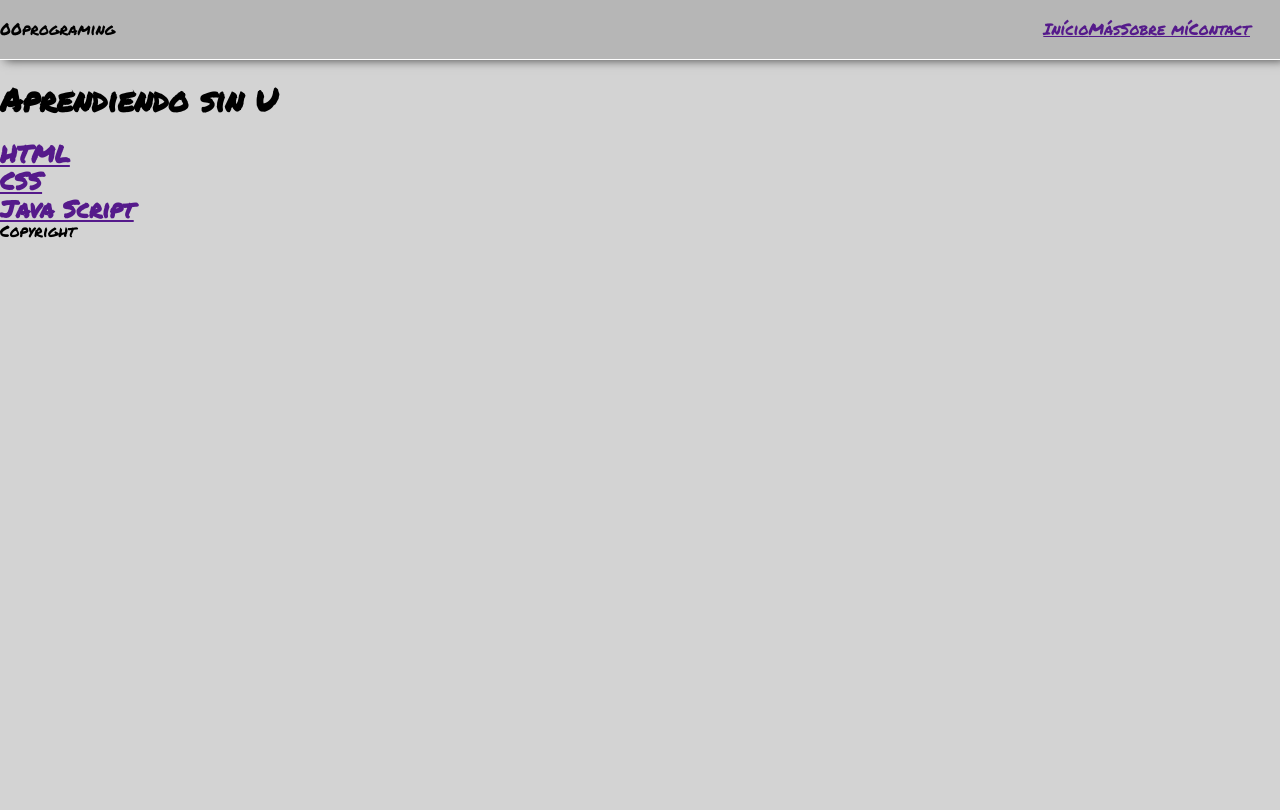
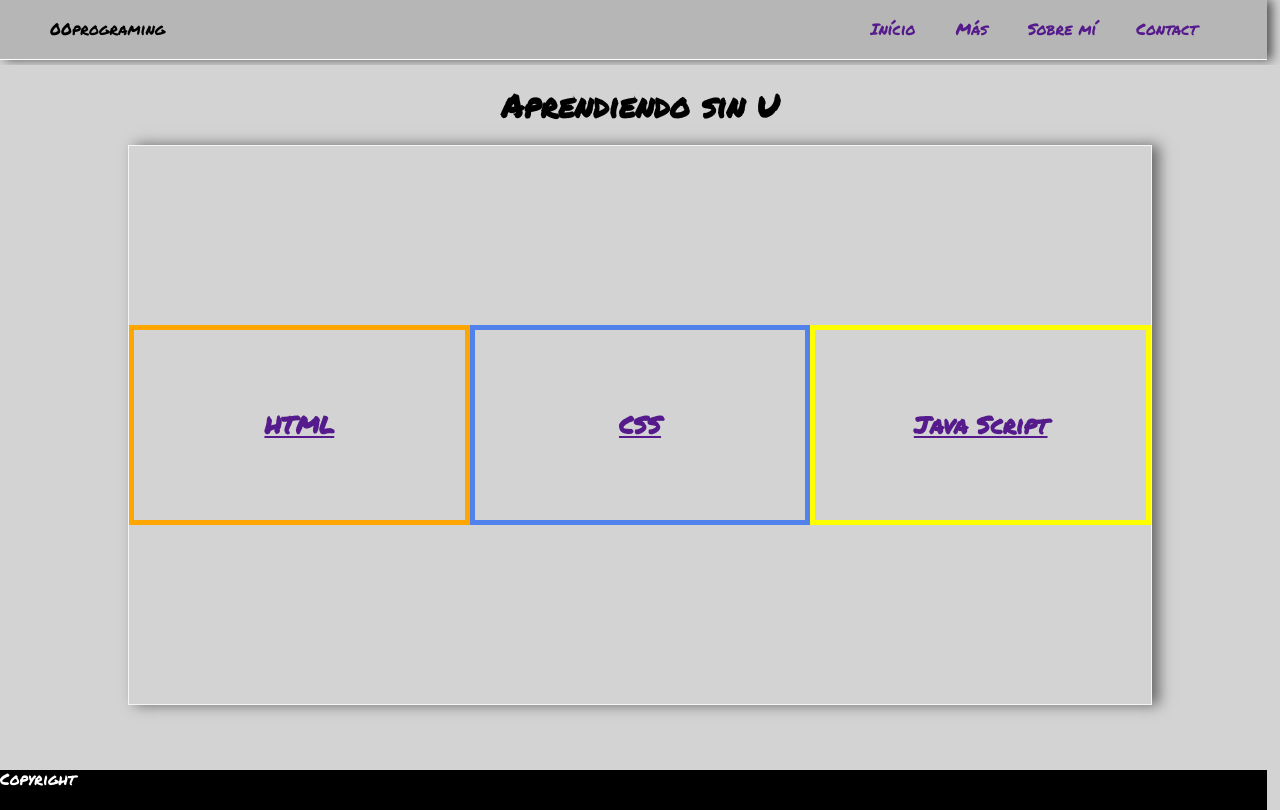
Before and after one commit to 00programing/NextU, a plain HTML site: page index.html in a window 1280 px wide. Drawn offline with nearby package versions, Linux system fonts and the light colour scheme.

Commit message:
nueva configuracion

```diff
--- a/index.html
+++ b/index.html
@@ -23,11 +23,12 @@
             </ul>
         </nav>
     </header>
-    <div class="container-links">
+    <div class="container">
 
         <div class="container-h1">
             <h1>Aprendiendo sin U</h1>
         </div>
+        <div class="container-links">
             <div class="container-html">
                 <a href=""><h2>HTML</h2></a>
             </div>
@@ -38,6 +39,7 @@
                 <a href=""><h2>Java Script</h2></a>
             </div>
         </div>
+    </div>
     <footer>
         <p>Copyright</p>
     </footer>
--- a/style.css
+++ b/style.css
@@ -8,6 +8,7 @@
 }
 body {
     background-color: lightgray;
+    width: 99vw;
 }
 header {
 
@@ -17,15 +18,107 @@ header {
     display: flex;
     justify-content: space-between;
     align-items:center ;
-    width: 100vw;
+    width: 99vw;
     height: 60px;
     background-color: rgb(182, 182, 182);
     border-bottom: 1px solid white;
-    box-shadow: 5px 0 10px rgba(0, 0, 0, .7);
+    box-shadow: 5px 0 10px rgba(0, 0, 0, .6);
 }
 
 .nav__items {
     display:flex ;
     list-style: none;
-    margin-right: 30px;
+    margin: 0px 50px;
+
 }
+
+.nav__items li a {
+    margin: 0px 20px;
+    text-decoration: none;
+
+}
+.nav label {
+    margin-left: 50px;
+}
+
+.container {
+    display: block;
+    position: relative;
+    width: 100vw;
+    height: 88.1vh;
+    margin-top: 5px;
+    background-color: lightgray;
+}
+.container-h1 {
+    position: relative;
+    display: flex;
+    width: 100vw;
+    height: 10vh;
+    justify-content: center;
+    align-items: center;
+
+}
+h1 {
+    margin: auto;
+}
+.container-links {
+    position: relative;
+    display: flex;
+    justify-content: space-evenly;
+    align-items: center;
+    width: 80vw;
+    height: 70vh;
+    margin: auto;
+    border: 1px solid whitesmoke;
+    box-shadow: 7px 0 13px rgba(0, 0, 0, .5);
+}
+
+.container-html {
+    margin: 0;
+    padding: 0;
+    display: flex;
+    justify-content: center;
+    align-items: center;
+    width: 450px;
+    height: 200px;
+    border: 5px solid orange;
+}
+.container-css {
+    margin: 0;
+    padding: 0;
+    display: flex;
+    justify-content: center;
+    align-items: center;
+    width: 450px;
+    height: 200px;
+    border: 5px solid rgb(81, 130, 235);
+}
+
+.container-java {
+    margin: 0;
+    padding: 0;
+    display: flex;
+    justify-content: center;
+    align-items: center;
+    width: 450px;
+    height: 200px;
+    border: 5px solid yellow;
+}
+
+.container-html:hover a {
+    font-size: 50px;
+    color: orange;
+    transition: 1s;
+    text-decoration: none;
+    text-shadow: 30px rebeccapurple;
+}
+
+footer {
+    position: relative;
+    display: flex;
+
+    height: 5vh;
+    color: white;
+    background-color: black;
+    margin: auto;
+}
```
Lines whose indentation alone changed are shown as unchanged.
